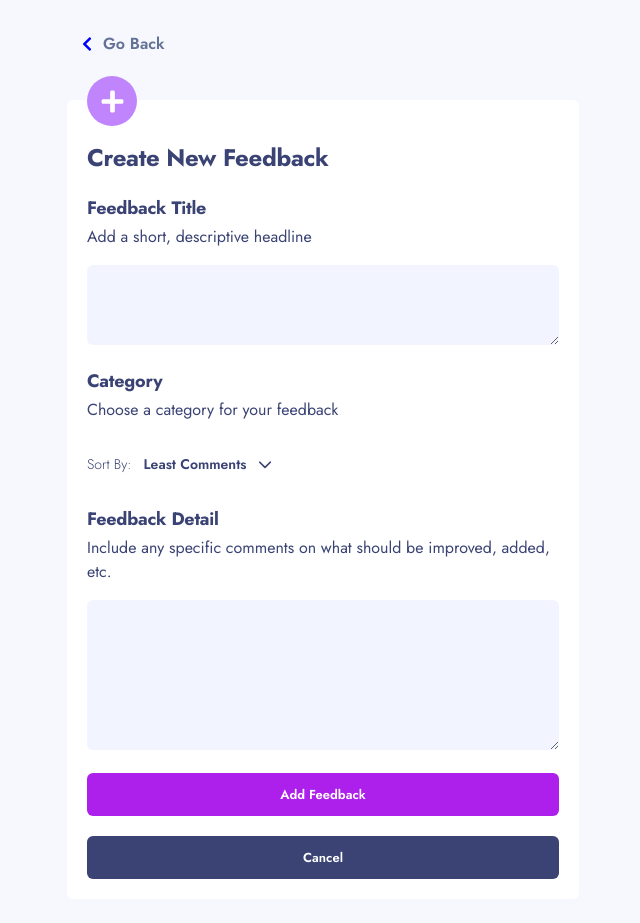
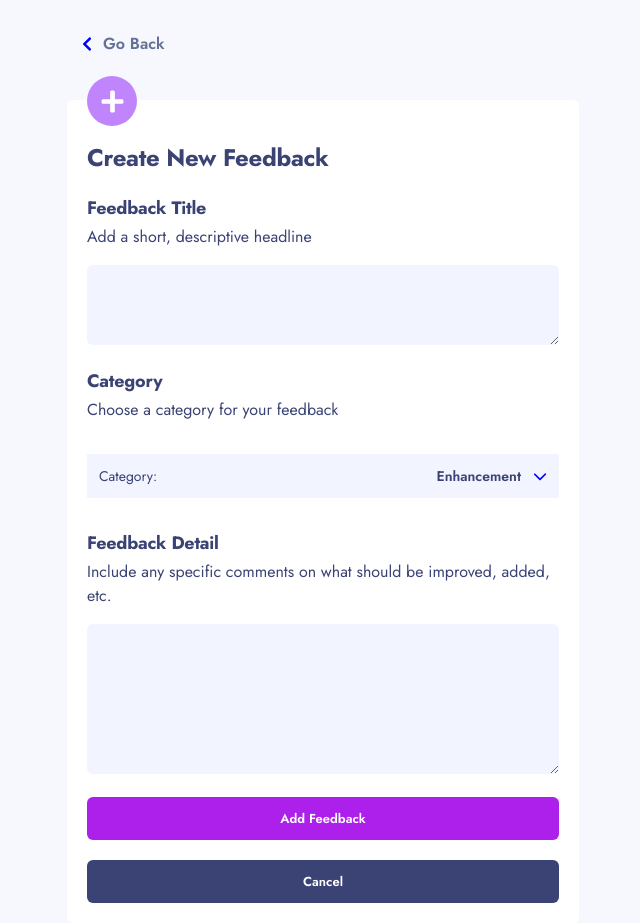
Before and after one commit to parthmanhas/frontend-mentor-monorepo, a Next.js app in the folder apps/product-feedback-app/: page /feedback/new in a window 1280 px wide. Shown: the whole page, without its empty margins (317-957 px from the left). Before the commit the page ends 899 px from the top, so only its background shows below. Built offline with nearby package versions, Linux system fonts and the light colour scheme.

Commit message:
genralize dropdown

```diff
--- a/apps/product-feedback-app/app/components/DropDown.tsx
+++ b/apps/product-feedback-app/app/components/DropDown.tsx
@@ -4,17 +4,17 @@ import { useState } from "react";
 import { FaChevronUp, FaChevronDown } from "react-icons/fa6";
 import { FiCheck } from "react-icons/fi";
 
-export default function DropDown({ className }: { className?: string }) {
+export default function DropDown({ className, heading, options }: { className?: string, heading: string, options: string[] }) {
 
     const [open, setOpen] = useState(false);
     const [selected, setSelected] = useState(3);
-    const items = ['Most Upvotes', 'Most Downvotes', 'Most Comments', 'Least Comments'];
 
-    return <div className={`${className} relative`}>
-        <p onClick={() => setOpen(!open)} className="font-light text-sm sm:text-md flex hover:cursor-pointer">Sort By: <span className="font-semibold flex items-center ml-3">{items.find((item, index) => index === selected)} {open ? <FaChevronUp className="ml-3" /> : <FaChevronDown className="ml-3" />}</span></p>
+    return <div className={`${className} relative outline-royal-blue-500`}>
+        {/* <p onClick={() => setOpen(!open)} className="font-light text-sm sm:text-md flex hover:cursor-pointer">Sort By: <span className="font-semibold flex items-center ml-3">{items.find((item, index) => index === selected)} {open ? <FaChevronUp className="ml-3" /> : <FaChevronDown className="ml-3" />}</span></p> */}
+        <p onClick={() => setOpen(!open)} className="font-normal text-sm sm:text-md flex justify-between hover:cursor-pointer p-3 bg-zircon-50 w-full">{heading} <span className="font-semibold flex items-center ml-3">{options.find((item, index) => index === selected)} {open ? <FaChevronUp className="ml-3" color="blue" /> : <FaChevronDown className="ml-3" color="blue" />}</span></p>
         {open && <div className="absolute bg-white shadow-md rounded-md w-full mt-3 text-waikawa-gray-700 font-light">
-            {items.map((item, index) => (
-                <p key={index} onClick={() => setSelected(index)} className={`p-2 pl-3 hover:cursor-pointer hover:text-electric-violet-500 flex justify-between items-center ${items.length - 1 !== index && 'border-b-[1px]'}`}>{item} {selected === index && <FiCheck color="purple" />}</p>
+            {options.map((item, index) => (
+                <p key={index} onClick={() => setSelected(index)} className={`p-2 pl-3 hover:cursor-pointer hover:text-electric-violet-500 flex justify-between items-center ${options.length - 1 !== index && 'border-b-[1px]'}`}>{item} {selected === index && <FiCheck color="purple" />}</p>
             ))}
         </div>}
     </div>
--- a/apps/product-feedback-app/app/components/SuggestionsBar.tsx
+++ b/apps/product-feedback-app/app/components/SuggestionsBar.tsx
@@ -7,7 +7,7 @@ export default function SuggestionsBar() {
         <div className="flex items-baseline">
             <TbBulb className="self-end hidden md:block" size={30} />
             <h2 className="ml-3 hidden md:block">6 Suggestions</h2>
-            <DropDown className="ml-3 sm:ml-7" />
+            <DropDown heading="Sort By:" options={['Most Upvotes', 'Most Downvotes', 'Most Comments', 'Least Comments']} className="ml-3 sm:ml-7" />
         </div>
         <button className="flex items-center rounded-md bg-electric-violet-600 p-2 sm:p-3 hover:cursor-pointer">
             <FaPlus size={10} />
--- a/apps/product-feedback-app/app/feedback/new/page.tsx
+++ b/apps/product-feedback-app/app/feedback/new/page.tsx
@@ -25,7 +25,7 @@ export default function Page() {
                     <div>
                         <h3>Category</h3>
                         <p className="mt-1">Choose a category for your feedback</p>
-                        <DropDown className="my-8"></DropDown>
+                        <DropDown heading="Category:" options={["Feature", "UI", "UX", "Enhancement", "Bug"]} className="my-8"></DropDown>
                     </div>
                     <div>
                         <h3>Feedback Detail</h3>
```
